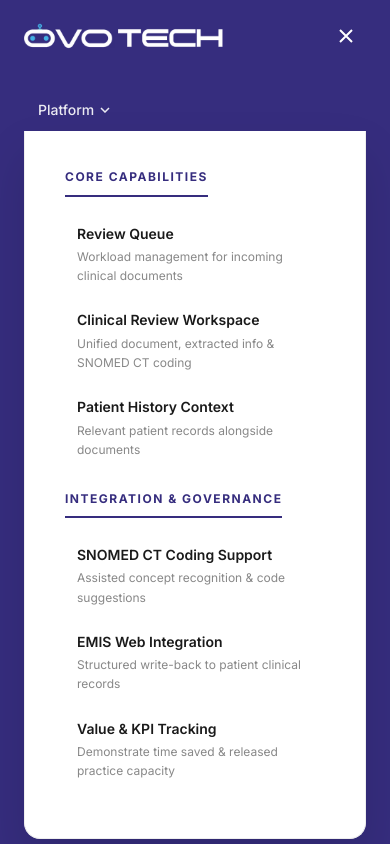
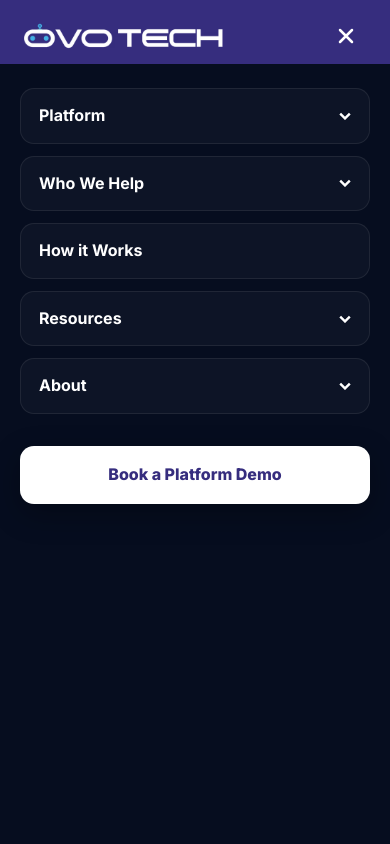
Before and after one commit to HafizTayyabNasir/ovotech, a Next.js app: page / in a window 390 px wide. Both pictures are taken after a click on the button 346 px from the left and 36 px from the top of the page. Shown: the top 844 px of the page. Built offline with nearby package versions, Linux system fonts and the light colour scheme.

Commit message:
Fix mobile navigation layout with clean full-width drawer and dark mode accordions

```diff
--- a/src/components/Navbar.js
+++ b/src/components/Navbar.js
@@ -13,12 +13,17 @@
     return () => window.removeEventListener("scroll", handleScroll);
   }, []);
 
-  const handleDropdownClick = (e, menuName) => {
-    if (typeof window !== "undefined" && window.innerWidth <= 768) {
-      e.preventDefault();
-      setOpenDropdown(openDropdown !== menuName ? menuName : null);
+  // Lock body scroll when mobile menu is open
+  useEffect(() => {
+    if (menuOpen) {
+      document.body.style.overflow = "hidden";
+    } else {
+      document.body.style.overflow = "";
     }
-  };
+    return () => {
+      document.body.style.overflow = "";
+    };
+  }, [menuOpen]);
 
   const navItems = [
     {
@@ -79,66 +84,61 @@
 
   return (
     <nav
-      className={`sticky top-0 z-[100] transition-all duration-300 ${scrolled ? "shadow-xl shadow-black/10" : ""}`}
+      className={`sticky top-0 z-[100] transition-all duration-300 ${scrolled ? "shadow-xl shadow-black/20" : ""}`}
       style={{ background: scrolled ? "#1a1445" : "#362D7E" }}
     >
-      <div className="site-container flex items-center justify-between relative" style={{ padding: "16px 24px" }}>
-        <Link href="/" className="flex items-center gap-2.5 shrink-0">
+      <div className="site-container flex items-center justify-between relative" style={{ padding: "16px 24px", minHeight: "64px" }}>
+        {/* Brand Logo */}
+        <Link href="/" onClick={() => setMenuOpen(false)} className="flex items-center gap-2.5 shrink-0 z-[102]">
           <img src="/logo.webp" alt="Ovotech Logo" style={{ height: "32px", width: "auto" }} />
         </Link>
 
+        {/* Mobile Hamburger / Close Button */}
         <button
-          className="md:hidden bg-transparent border-none text-white cursor-pointer z-[102]"
+          className="md:hidden bg-transparent border-none text-white cursor-pointer z-[102] p-2 flex items-center justify-center focus:outline-none"
           onClick={() => setMenuOpen(!menuOpen)}
-          aria-label="Toggle menu"
-          style={{ padding: "8px" }}
+          aria-label="Toggle navigation menu"
         >
-          <svg width="24" height="24" viewBox="0 0 24 24" fill="none" stroke="currentColor" strokeWidth="2">
-            {menuOpen ? <path d="M18 6L6 18M6 6l12 12" /> : <path d="M3 12h18M3 6h18M3 18h18" />}
+          <svg width="24" height="24" viewBox="0 0 24 24" fill="none" stroke="currentColor" strokeWidth="2.5" strokeLinecap="round" strokeLinejoin="round">
+            {menuOpen ? (
+              <path d="M18 6L6 18M6 6l12 12" />
+            ) : (
+              <path d="M3 12h18M3 6h18M3 18h18" />
+            )}
           </svg>
         </button>
 
-        <ul
-          className={`md:flex md:items-center md:gap-1 ${menuOpen ? "flex" : "hidden md:flex"}`}
-          style={{
-            ...(typeof window !== "undefined" && window.innerWidth <= 768 ? {
-              position: "fixed", top: "65px", left: 0, width: "100%",
-              height: "calc(100vh - 65px)", background: "#362D7E",
-              flexDirection: "column", padding: "24px",
-              gap: "4px", overflowY: "auto", zIndex: 101,
-            } : {}),
-          }}
-        >
+        {/* Desktop Nav Links */}
+        <ul className="hidden md:flex md:items-center md:gap-1">
           {navItems.map((item) => (
             <li key={item.key} className="relative group md:static">
               <Link
                 href={item.href}
                 className="text-white/90 hover:text-white flex items-center gap-1.5 transition-all"
-                onClick={(e) => item.columns && handleDropdownClick(e, item.key)}
                 style={{ fontSize: "14px", fontWeight: 500, padding: "10px 14px", borderRadius: "8px" }}
               >
                 {item.label}
                 {item.columns && (
-                  <svg width="10" height="6" viewBox="0 0 10 6" className={`transition-transform duration-200 group-hover:rotate-180 ${openDropdown === item.key ? "rotate-180" : ""}`}>
+                  <svg width="10" height="6" viewBox="0 0 10 6" className="transition-transform duration-200 group-hover:rotate-180">
                     <path d="M1 1L5 5L9 1" stroke="currentColor" strokeWidth="1.5" fill="none" />
                   </svg>
                 )}
               </Link>
 
+              {/* Desktop Mega Menu Dropdown */}
               {item.columns && (
                 <div
-                  className="md:absolute md:top-full md:left-0 md:w-full md:opacity-0 md:invisible md:translate-y-2 md:group-hover:opacity-100 md:group-hover:visible md:group-hover:translate-y-0 md:transition-all md:duration-300"
+                  className="absolute top-full left-0 w-full opacity-0 invisible translate-y-2 group-hover:opacity-100 group-hover:visible group-hover:translate-y-0 transition-all duration-300 pointer-events-none group-hover:pointer-events-auto"
                   style={{
                     background: "#fff", borderRadius: "0 0 16px 16px",
-                    boxShadow: "0 25px 50px rgba(0,0,0,0.12)",
+                    boxShadow: "0 25px 50px rgba(0,0,0,0.15)",
                     border: "1px solid #eee", borderTop: "none",
-                    display: openDropdown === item.key ? "block" : undefined,
                   }}
                 >
-                  <div className="md:flex" style={{ minHeight: "280px" }}>
-                    <div className="flex-1 md:grid md:grid-cols-2" style={{ padding: "32px 40px", gap: "40px" }}>
+                  <div className="flex" style={{ minHeight: "280px" }}>
+                    <div className="flex-1 grid grid-cols-2" style={{ padding: "32px 40px", gap: "40px" }}>
                       {item.columns.map((col, ci) => (
-                        <div key={ci} style={{ marginBottom: "16px" }}>
+                        <div key={ci}>
                           <h3 style={{ fontSize: "12px", fontWeight: 700, textTransform: "uppercase", letterSpacing: "1.5px", color: "#362D7E", marginBottom: "16px", paddingBottom: "8px", borderBottom: "2px solid #362D7E", display: "inline-block" }}>
                             {col.header}
                           </h3>
@@ -148,7 +148,6 @@
                                 key={li} href={link.href}
                                 style={{ display: "block", padding: "10px 12px", borderRadius: "8px", transition: "background 0.2s" }}
                                 className="hover:bg-[#F7F7FA]"
-                                onClick={() => { setMenuOpen(false); setOpenDropdown(null); }}
                               >
                                 <span style={{ fontSize: "14px", fontWeight: 600, color: "#1A1A1A", display: "block" }}>{link.label}</span>
                                 <span style={{ fontSize: "12px", color: "#888", display: "block", marginTop: "2px" }}>{link.desc}</span>
@@ -160,19 +159,18 @@
                     </div>
                     {item.promo && (
                       <div
-                        className="hidden md:flex"
                         style={{
                           width: "300px", background: `linear-gradient(135deg, ${item.promo.bg.includes("green") ? "#16a34a, #065f46" : item.promo.bg.includes("blue") ? "#362D7E, #1e3a8a" : "#362D7E, #2a2265"})`,
-                          color: "#fff", flexDirection: "column", justifyContent: "center", padding: "40px", position: "relative", overflow: "hidden",
+                          color: "#fff", display: "flex", flexDirection: "column", justifyContent: "center", padding: "40px", position: "relative", overflow: "hidden",
                         }}
                       >
                         <div style={{ position: "absolute", right: "-40px", top: "-40px", width: "160px", height: "160px", borderRadius: "50%", background: "rgba(255,255,255,0.1)" }} />
-                        <h4 style={{ fontSize: "32px", fontWeight: 800, marginBottom: "10px" }}>{item.promo.title}</h4>
-                        <p style={{ fontSize: "14px", color: "rgba(255,255,255,0.7)", lineHeight: 1.6 }}>{item.promo.text}</p>
+                        <h4 style={{ fontSize: "28px", fontWeight: 800, marginBottom: "10px" }}>{item.promo.title}</h4>
+                        <p style={{ fontSize: "14px", color: "rgba(255,255,255,0.75)", lineHeight: 1.6 }}>{item.promo.text}</p>
                       </div>
                     )}
                   </div>
-                  <div className="hidden md:flex" style={{ background: "#F7F7FA", padding: "16px 40px", alignItems: "center", gap: "20px", borderTop: "1px solid #E8E8EF" }}>
+                  <div style={{ background: "#F7F7FA", padding: "16px 40px", display: "flex", alignItems: "center", gap: "20px", borderTop: "1px solid #E8E8EF" }}>
                     <span style={{ fontSize: "14px", fontWeight: 600, color: "#1A1A1A" }}>Ready to transform your practice?</span>
                     <Link href="/contact" style={{ background: "#362D7E", color: "#fff", fontSize: "14px", fontWeight: 600, padding: "8px 20px", borderRadius: "8px" }}>
                       Let&apos;s Talk
@@ -182,23 +180,175 @@
               )}
             </li>
           ))}
-          <li className="md:hidden" style={{ marginTop: "16px" }}>
-            <Link
-              href="/contact"
-              onClick={() => setMenuOpen(false)}
-              style={{ display: "block", width: "100%", textAlign: "center", background: "#fff", color: "#362D7E", fontWeight: 700, padding: "14px 24px", borderRadius: "12px" }}
-            >
-              Book a Demo
-            </Link>
-          </li>
         </ul>
 
+        {/* Desktop CTA Button */}
         <div className="hidden md:block">
           <Link href="/contact" style={{ background: "#fff", color: "#362D7E", fontSize: "14px", fontWeight: 700, padding: "10px 24px", borderRadius: "10px", display: "inline-block", transition: "all 0.3s" }}>
             Book a Demo
           </Link>
         </div>
       </div>
+
+      {/* MOBILE FULL-WIDTH DRAWER OVERLAY */}
+      {menuOpen && (
+        <div
+          className="md:hidden fixed inset-0 top-[64px] z-[101]"
+          style={{
+            background: "#060D1F",
+            height: "calc(100vh - 64px)",
+            overflowY: "auto",
+            padding: "24px 20px 40px 20px"
+          }}
+        >
+          <div style={{ display: "flex", flexDirection: "column", gap: "12px", width: "100%" }}>
+            {navItems.map((item) => {
+              const isDropdownOpen = openDropdown === item.key;
+              return (
+                <div key={item.key} style={{ width: "100%" }}>
+                  {item.columns ? (
+                    <button
+                      onClick={() => setOpenDropdown(isDropdownOpen ? null : item.key)}
+                      style={{
+                        width: "100%",
+                        display: "flex",
+                        alignItems: "center",
+                        justifyContent: "space-between",
+                        padding: "14px 18px",
+                        borderRadius: "14px",
+                        background: isDropdownOpen ? "rgba(255, 255, 255, 0.08)" : "rgba(255, 255, 255, 0.03)",
+                        border: "1px solid rgba(255, 255, 255, 0.08)",
+                        color: "#FFFFFF",
+                        fontSize: "16px",
+                        fontWeight: 700,
+                        textAlign: "left",
+                        cursor: "pointer"
+                      }}
+                    >
+                      <span>{item.label}</span>
+                      <svg
+                        width="12"
+                        height="8"
+                        viewBox="0 0 10 6"
+                        fill="none"
+                        stroke="currentColor"
+                        strokeWidth="2"
+                        style={{
+                          transform: isDropdownOpen ? "rotate(180deg)" : "rotate(0deg)",
+                          transition: "transform 0.2s ease"
+                        }}
+                      >
+                        <path d="M1 1L5 5L9 1" />
+                      </svg>
+                    </button>
+                  ) : (
+                    <Link
+                      href={item.href}
+                      onClick={() => setMenuOpen(false)}
+                      style={{
+                        display: "block",
+                        width: "100%",
+                        padding: "14px 18px",
+                        borderRadius: "14px",
+                        background: "rgba(255, 255, 255, 0.03)",
+                        border: "1px solid rgba(255, 255, 255, 0.08)",
+                        color: "#FFFFFF",
+                        fontSize: "16px",
+                        fontWeight: 700
+                      }}
+                    >
+                      {item.label}
+                    </Link>
+                  )}
+
+                  {/* Expanded Accordion Content for Mobile */}
+                  {item.columns && isDropdownOpen && (
+                    <div
+                      style={{
+                        marginTop: "8px",
+                        marginBottom: "12px",
+                        background: "rgba(255, 255, 255, 0.05)",
+                        borderRadius: "16px",
+                        padding: "16px",
+                        border: "1px solid rgba(255, 255, 255, 0.1)",
+                        display: "flex",
+                        flexDirection: "column",
+                        gap: "20px"
+                      }}
+                    >
+                      {item.columns.map((col, ci) => (
+                        <div key={ci}>
+                          <div
+                            style={{
+                              fontSize: "11px",
+                              fontWeight: 800,
+                              textTransform: "uppercase",
+                              letterSpacing: "1.5px",
+                              color: "#A594FF",
+                              marginBottom: "12px",
+                              paddingBottom: "4px",
+                              borderBottom: "1px solid rgba(165, 148, 255, 0.2)"
+                            }}
+                          >
+                            {col.header}
+                          </div>
+                          <div style={{ display: "flex", flexDirection: "column", gap: "10px" }}>
+                            {col.links.map((link, li) => (
+                              <Link
+                                key={li}
+                                href={link.href}
+                                onClick={() => {
+                                  setMenuOpen(false);
+                                  setOpenDropdown(null);
+                                }}
+                                style={{
+                                  display: "block",
+                                  padding: "8px 10px",
+                                  borderRadius: "10px",
+                                  background: "rgba(255, 255, 255, 0.04)"
+                                }}
+                              >
+                                <div style={{ fontSize: "14px", fontWeight: 700, color: "#FFFFFF" }}>
+                                  {link.label}
+                                </div>
+                                <div style={{ fontSize: "12px", color: "rgba(255, 255, 255, 0.6)", marginTop: "2px" }}>
+                                  {link.desc}
+                                </div>
+                              </Link>
+                            ))}
+                          </div>
+                        </div>
+                      ))}
+                    </div>
+                  )}
+                </div>
+              );
+            })}
+
+            {/* Mobile CTA Button */}
+            <div style={{ marginTop: "20px" }}>
+              <Link
+                href="/contact"
+                onClick={() => setMenuOpen(false)}
+                style={{
+                  display: "block",
+                  width: "100%",
+                  textAlign: "center",
+                  background: "#FFFFFF",
+                  color: "#362D7E",
+                  fontSize: "16px",
+                  fontWeight: 800,
+                  padding: "16px",
+                  borderRadius: "14px",
+                  boxShadow: "0 10px 30px rgba(0,0,0,0.3)"
+                }}
+              >
+                Book a Platform Demo
+              </Link>
+            </div>
+          </div>
+        </div>
+      )}
     </nav>
   );
 }
```
